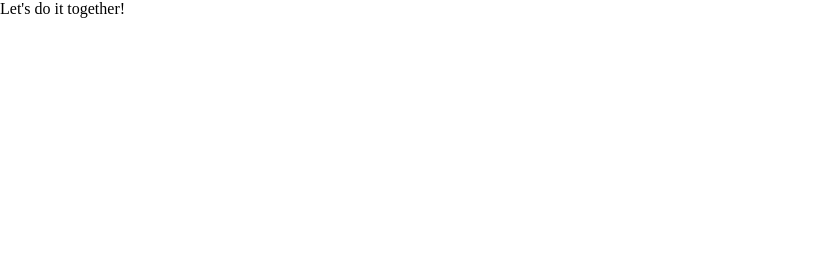
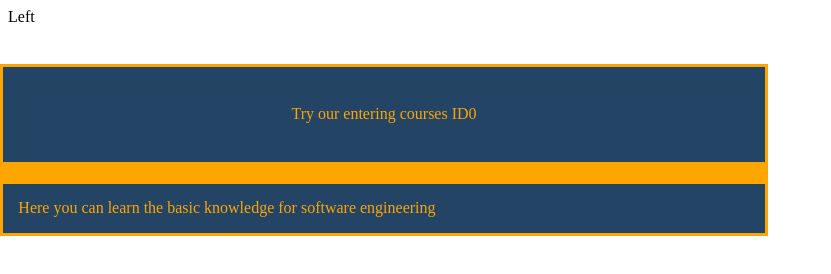
Before and after one commit to nikolaydimov83/JQueryHomeworks, a website: page softuni/base/slides.html in a window 1280 px wide. Shown: the whole page, without its empty margins (0-831 px from the left). Drawn offline with nearby package versions, Linux system fonts and the light colour scheme.

Commit message:
slide Button to fix

```diff
--- a/softuni/base/css/slides.css
+++ b/softuni/base/css/slides.css
@@ -1,6 +1,27 @@
 .slider{
+    margin-top: 5%;
     position: absolute;
     top: 0;
     left: 0;
     display: none;
+    width: 60%;
 }
+p{
+    text-align: justify;
+    background-color: rgb(35, 68, 101);
+    color: orange;
+    padding: 2%;
+    border: 3px solid orange;
+}
+.slider div{
+    background-color: orange;
+}
+a{
+    text-align: center;
+    background-color: rgb(35, 68, 101);
+    color: orange;
+    text-decoration: none;
+    display:block;
+    padding: 5%;
+    border: 3px solid orange;
+}
--- a/softuni/base/js/slides.js
+++ b/softuni/base/js/slides.js
@@ -9,21 +9,37 @@ $(function() {
         }
 
     })
+    $('.left').on('click',function(){
+        $('.slider').each(function(index,element){
+            if(element.style.zIndex===maxZIndex){
+                console.log('ID!!!'+element.id)
+                console.log('Before'+element.style.zIndex)
+                element.style.zIndex=-1;
+                console.log('After'+element.style.zIndex)
+            }else{
+                console.log('ID'+element.id)
+                console.log('Before'+element.style.zIndex)
+                element.style.zIndex++;
+                console.log('After'+element.style.zIndex)
+            }
+
+        })
+        changeElements()
+    })
     function changeElements(){
         $('.slider').each(function(index,element){
-            if(element.style.zIndex<maxZIndex){
-                $('#'+element.id).hide()
-                element.style.zIndex++
+            if(element.style.zIndex>-1){
+                $('#'+element.id).hide();
+                element.style.zIndex--
             }else{
-                $('#'+element.id).show()
-                console.log($(element.id))
-                console.log(element.id);
-                console.log(element.style.zIndex);
-                element.style.zIndex=-1;
+                $('#'+element.id).show();
+                element.style.zIndex=maxZIndex;
             }
 
 
         })
     }
+
     setInterval(changeElements, 5000);
+
 })
--- a/softuni/base/slides.html
+++ b/softuni/base/slides.html
@@ -9,11 +9,33 @@
 </head>
 
 <body>
-<div class="slider">Join our Team!</div>
-<div class="slider">You can do it!</div>
-<div class="slider">Nothing is better than a great team!</div>
-<div class="slider">It is your choice!</div>
-<div class="slider">Let's do it together!</div>
-</body>
+<div class="left">Left</div>
+<div class="slider">
+
+    <div>
+        <a href="https://softuni.bg">Try our entering courses ID0</a>
+        <p>Here you can learn the basic knowledge for software engineering</p>
+
+    </div>
+</div>
+<div class="slider">
+    <div>
+        <a href="https://softuni.bg/forum">Join our community ID1</a>
+        <p>Thousands of people managed to take a career path in the Software Industry</p>
+
+    </div>
+</div>
+<div class="slider">
+    <div>
+        <a href="https://softuni.bg/training/resources">Life time access to our resources ID2</a>
+        <p>Upon joining you will recieve life-time access to our resorces</p>
+    </div>
+</div>
+<div class="slider">
+    <div>
+        <a href="https://github.org">Check out your projects on GitHub ID3</a>
+        <p>Bring the attention of potential employers to your projects by posting regularly on GitHub</p>
+    </div>
+</div>
 
 </html>
```
